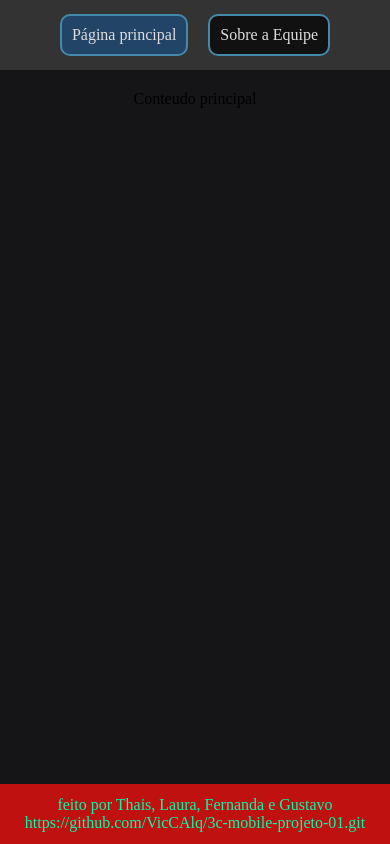
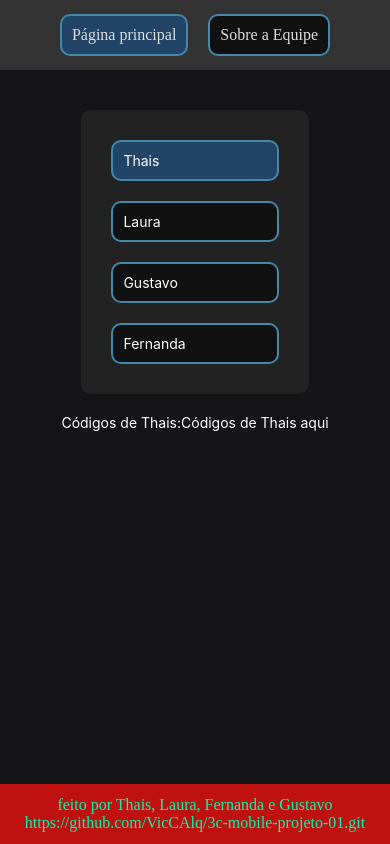
Before and after one commit to VicCAlq/3c-mobile-projeto-01, a React Native app: screen / in a window 390 px wide. Built offline with nearby package versions, Linux system fonts and the light colour scheme.

Commit message:
salveuiii

```diff
--- a/src/App.js
+++ b/src/App.js
@@ -2,21 +2,19 @@ import { StatusBar } from 'expo-status-bar';
 import { useState } from 'react'
 import { styles } from './styles/main';
 import { Text, View } from 'react-native';
-import Cabecalho from './components/Cabecalho';
+import Cabecalho from './components/cabecalho';
 import Rodape from './components/Rodape';
+import Menu from './components/Menu';
+import Card from './components/Card';
 
 export default function App() {
 
-  const [conteudo, setConteudo] = useState("Conteudo principal")
+  const [conteudo, setConteudo] = useState(<Card/>)
 
   return (
     <View style={styles.container}>
       <Cabecalho
-        paginaPrincipal={
-          <Text style={styles.texto}>
-            "Conteudo principal futuramente aqui"
-          </Text>
-        }
+        paginaPrincipal={<Card/>}
         sobreEquipe={
           <Text style={styles.texto}>
             "Sobre a equipe futuramente aqui"
--- /dev/null
+++ b/src/components/Botao.jsx
@@ -0,0 +1,25 @@
+import { useState } from "react";
+import { View, Text, StyleSheet, Pressable } from 'react-native'
+
+export default function Botao({alunoSelecionado, aluno, setAluno, setCodigo, codigo, estilos}) {
+
+    return (
+        <Pressable
+            style={() => [estilos.botaoMenu,
+                {
+                backgroundColor: alunoSelecionado === aluno ?
+                    "#246" :
+                    "#111"
+                }
+            ]}
+            onPress={() => {
+                setAluno(aluno)
+                setCodigo(codigo)
+            }}
+        >
+            <Text style={{color: "white"}}>
+                {aluno}
+            </Text>
+        </Pressable>
+    )
+}
--- /dev/null
+++ b/src/components/Card.jsx
@@ -0,0 +1,42 @@
+import { View, Text, StyleSheet, Pressable } from 'react-native'
+import { useState } from 'react'
+import Menu from './Menu'
+import Botao from './Botao'
+
+export default function Card() {
+
+    const codigoThais = <View>
+        <Text>
+            Códigos de Thais aqui
+        </Text>
+    </View>
+
+    const codigoLaura = "Texto com códigos de Laura"
+
+    const codigoGustavo = "Texto com códigos de Gustavo"
+
+    const codigoFernanda = "Texto com códigos de Fernanda"
+
+    const [alunoSelecionado, setAlunoSelecionado] = useState("Thais")
+    const [codigo, setCodigo] = useState(codigoThais)
+
+    return(
+        <View>
+            <Menu
+                alunoSelecionado={alunoSelecionado}
+                setAluno={setAlunoSelecionado}
+                setCodigo={setCodigo}
+                codigoThais={codigoThais}
+                codigoLaura={codigoLaura}
+                codigoGustavo={codigoGustavo}
+                codigoFernanda={codigoFernanda}
+            ></Menu>
+            <View>
+                <Text style={{color: "white"}}>
+                    Códigos de {alunoSelecionado}:
+                    {codigo}
+                </Text>
+            </View>
+        </View>
+    )
+}
--- /dev/null
+++ b/src/components/Menu.jsx
@@ -0,0 +1,76 @@
+import { View, Text, StyleSheet, Pressable } from 'react-native'
+import { useState } from 'react'
+import Botao from './Botao'
+
+
+const EstilosMenu = StyleSheet.create({
+  menu: {
+    backgroundColor: "#222",
+    padding: 20,
+    margin: 20,
+    borderRadius: 10
+  },
+  titulo: {
+    color: "#fff",
+    fontSize: 18,
+    marginBottom: 10
+  },
+  botaoMenu: {
+    backgroundColor: "#111",
+    color: "#ddd",
+    border: "2px solid #48a",
+    borderRadius: "10px",
+    padding: "10px",
+    margin: "10px",
+  },
+  botaoMenuSelecionado: {
+    backgroundColor: "#246",
+  }
+})
+
+export default function Menu({
+  alunoSelecionado,
+  setAluno,
+  setCodigo,
+  codigoThais,
+  codigoLaura,
+  codigoGustavo,
+  codigoFernanda
+}) {
+  return (
+    <View style={EstilosMenu.menu}>
+      <Botao
+        alunoSelecionado={alunoSelecionado}
+        aluno={"Thais"}
+        setAluno={setAluno}
+        setCodigo={setCodigo}
+        codigo={codigoThais}
+        estilos={EstilosMenu}
+      />
+      <Botao
+        alunoSelecionado={alunoSelecionado}
+        aluno={"Laura"}
+        setAluno={setAluno}
+        setCodigo={setCodigo}
+        codigo={codigoLaura}
+        estilos={EstilosMenu}
+      />
+      <Botao
+        alunoSelecionado={alunoSelecionado}
+        aluno={"Gustavo"}
+        setAluno={setAluno}
+        setCodigo={setCodigo}
+        codigo={codigoGustavo}
+        estilos={EstilosMenu}
+      />
+            <Botao
+        alunoSelecionado={alunoSelecionado}
+        aluno={"Fernanda"}
+        setAluno={setAluno}
+        setCodigo={setCodigo}
+        codigo={codigoFernanda}
+        estilos={EstilosMenu}
+      />
+    </View>
+  )
+}
```
